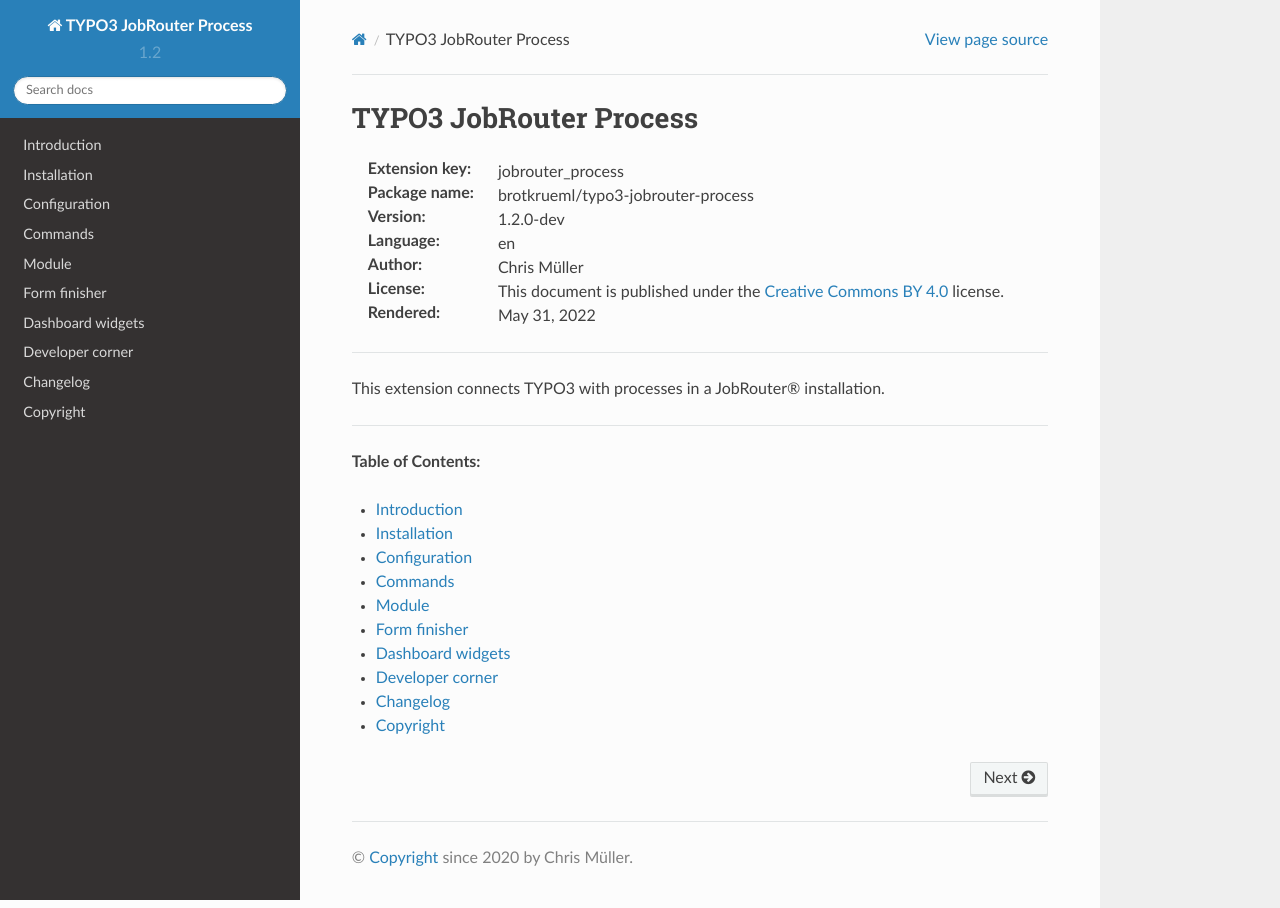
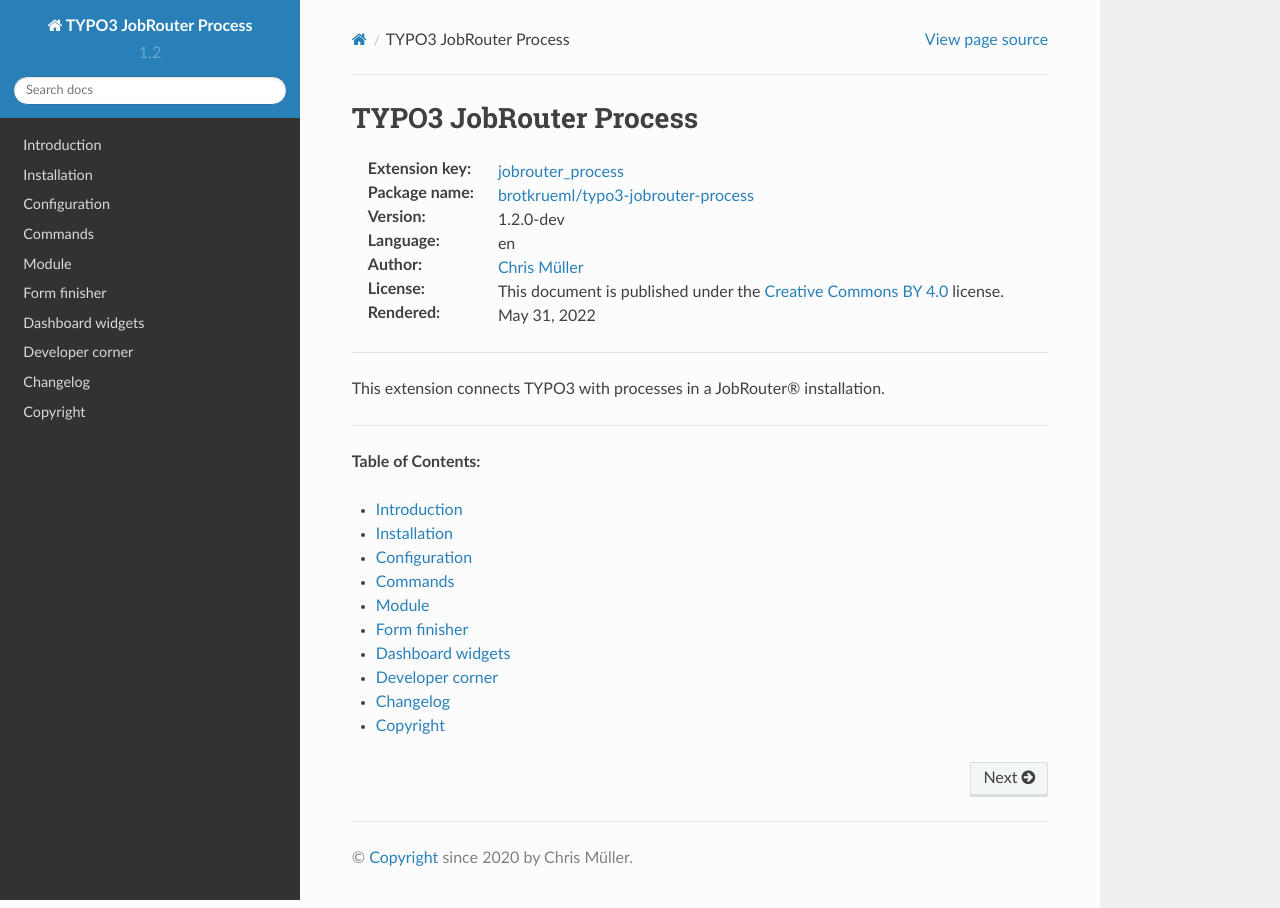
Before and after one commit to jobrouter/typo3-process, a Sphinx documentation site: the page built from Documentation/index.rst, in a window 1280 px wide. Built offline with Sphinx 7.4.7 and the Read the Docs theme 2.0.0, drawn with Linux system fonts in a browser that asks for light colours.

Commit message:
[DOCS] Add links

```diff
--- a/Documentation/index.rst
+++ b/Documentation/index.rst
@@ -5,10 +5,10 @@
 =======================
 
 :Extension key:
-   jobrouter_process
+   `jobrouter_process`_
 
 :Package name:
-   brotkrueml/typo3-jobrouter-process
+   `brotkrueml/typo3-jobrouter-process`_
 
 :Version:
    |release|
@@ -17,7 +17,7 @@
    en
 
 :Author:
-   Chris Müller
+   `Chris Müller`_
 
 :License:
    This document is published under the `Creative Commons BY 4.0`_ license.
```
Also changed, not shown: other parts of Documentation/index.rst (+3 -0 lines).
